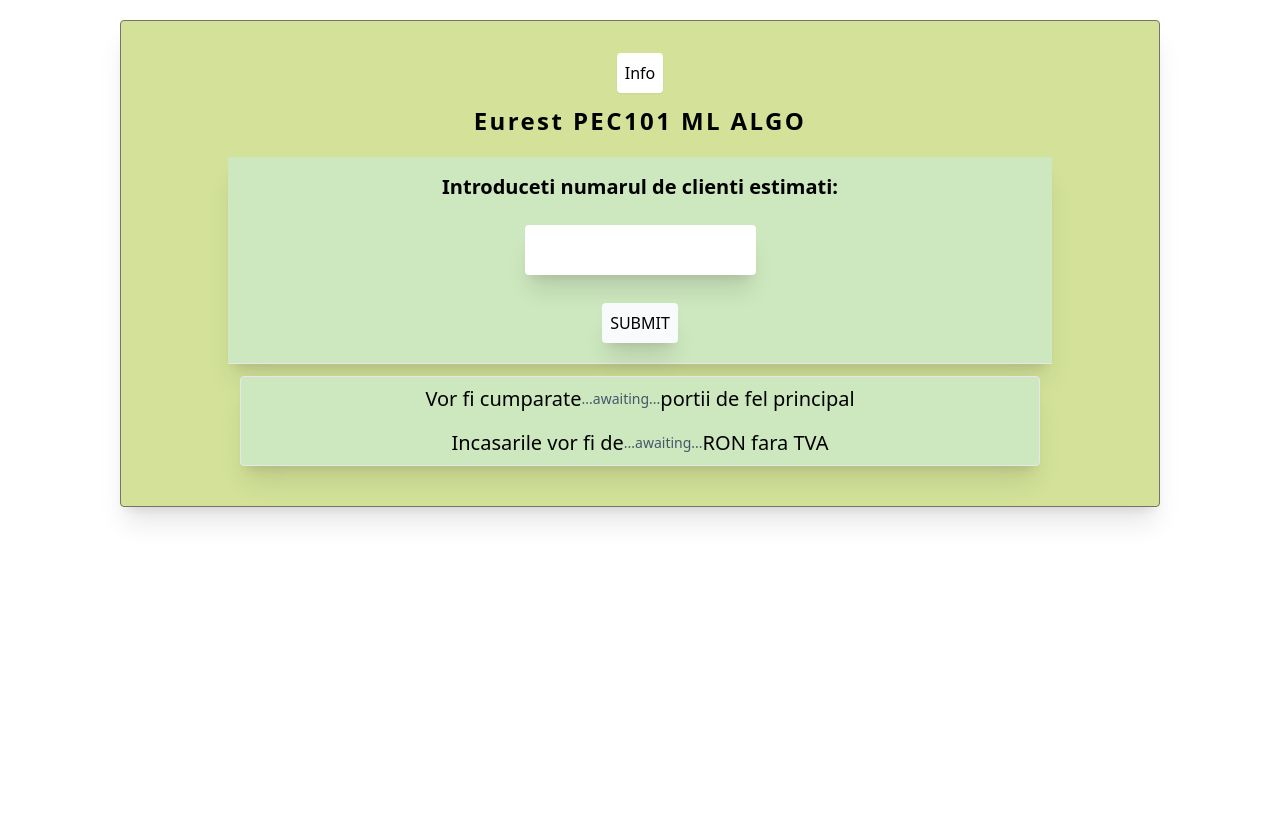
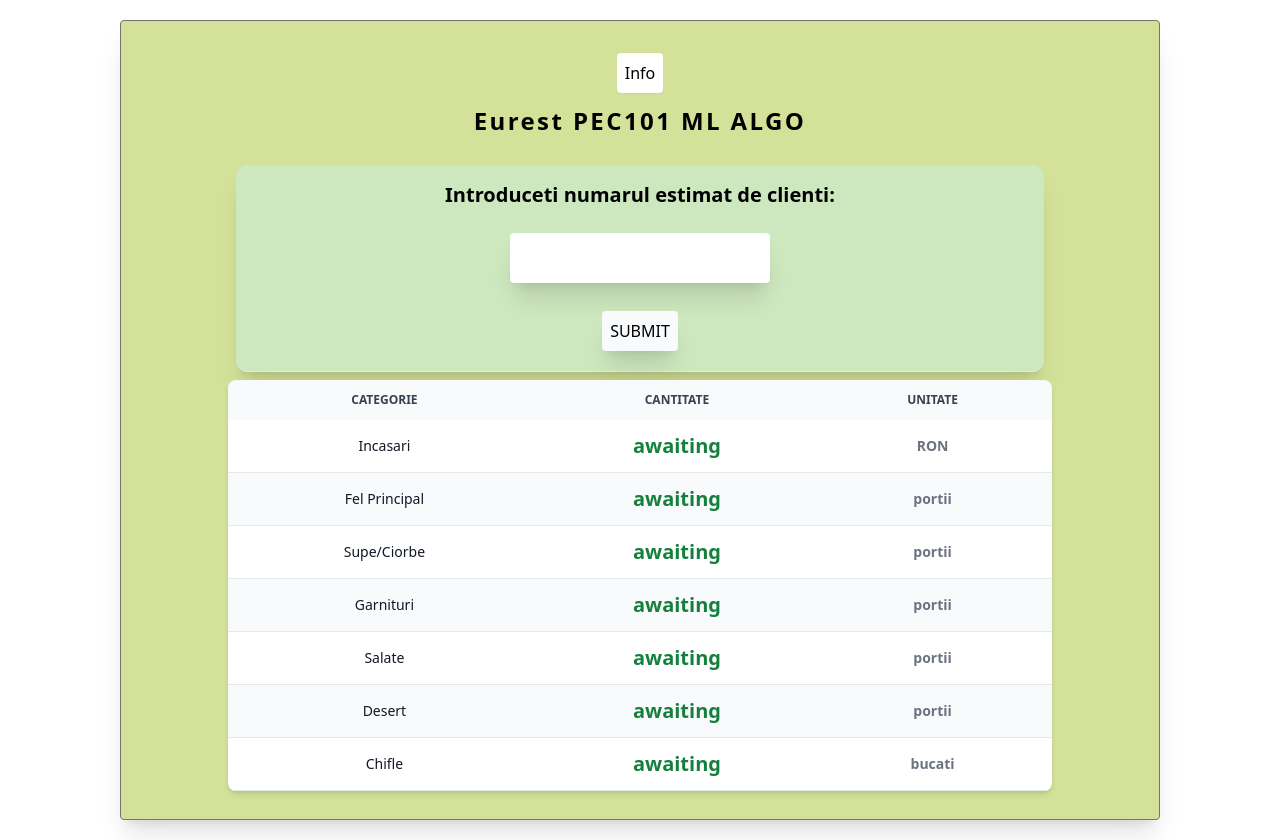
Before and after one commit to robert-burcea/ml-restaurant, a React (Create React App) app: page / in a window 1280 px wide. Before the commit the page ends 800 px from the top, so only its background shows below. Built offline with nearby package versions, Linux system fonts and the light colour scheme; no server answers; the database is empty.

Commit message:
added algo for soups and others

```diff
--- a/src/App.js
+++ b/src/App.js
@@ -12,8 +12,15 @@
 
 function App() {
   const [cx, setCX] = useState();
+  const [cx_sec, setCX_SEC] = useState();
   const [dish, setDish] = useState();
   const [earnings, setEarnings] = useState();
+  const [soup, setSoup] = useState();
+  const [garnish, setGarnish] = useState();
+  const [salad, setSalad] = useState();
+  const [desert, setDesert] = useState();
+  const [bread, setBread] = useState();
+
   const [loadedDish, setLoadedDish] = useState();
   const [loadedCash, setLoadedCash] = useState();
   const [num, setNum] = useState();
@@ -28,10 +35,17 @@
     onSnapshot(colRef, (snapshot) => {
         snapshot.docs.forEach((doc) => {
           setCX(doc.data().cx)
+          setEarnings(doc.data().earnings)
           setDish(doc.data().dish)
-          setEarnings(doc.data().earnings)
+          setCX_SEC(doc.data().cx_sec)
+          setSoup(doc.data().soup)
+          setGarnish(doc.data().garnish)
+          setSalad(doc.data().salad)
+          setDesert(doc.data().desert)
+          setBread(doc.data().bread)
         })
     })
+
     setFetched(true)
   }
 
@@ -44,19 +58,54 @@
     })
 
   const ml = () => {
-    const a = cx.split(' ').map((item) => { return parseInt(item) });
-    const b = dish.split(' ').map((item) => { return parseInt(item) });
-    const c = earnings.split(' ').map((item) => { return parseInt(item) });
+    const cx_modified = cx.split(' ').map((item) => { return parseInt(item) });
+    const earnings_modified = earnings.split(' ').map((item) => { return parseInt(item) });
+    const dish_modified = dish.split(' ').map((item) => { return parseInt(item) });
+    const cx_sec_modified = cx_sec.split(' ').map((item) => { return parseInt(item) });
+    const soup_modified = soup.split(' ').map((item) => { return parseInt(item) });
+    const garnish_modified = garnish.split(' ').map((item) => { return parseInt(item) });
+    const salad_modified = salad.split(' ').map((item) => { return parseInt(item) });
+    const desert_modified = desert.split(' ').map((item) => { return parseInt(item) });
+    const bread_modified = bread.split(' ').map((item) => { return parseInt(item) });
+
     const numberToCheck = parseInt(num);
-     const regressionDish = new SimpleLinearRegression(a, b);
-    const regressionCash = new SimpleLinearRegression(a,c)
+
+    const regressionDish = new SimpleLinearRegression(cx_modified, dish_modified);
+    const regressionCash = new SimpleLinearRegression(cx_modified,earnings_modified);
+    const regressionSoup = new SimpleLinearRegression(cx_sec_modified, soup_modified);
+    const regressionGarnish = new SimpleLinearRegression(cx_sec_modified,garnish_modified);
+    const regressionSalad = new SimpleLinearRegression(cx_sec_modified, salad_modified);
+    const regressionDesert = new SimpleLinearRegression(cx_sec_modified,desert_modified);
+    const regressionBread = new SimpleLinearRegression(cx_sec_modified, bread_modified);
+
+
     const jsonDish = regressionDish.toJSON();
     const jsonCash = regressionCash.toJSON();
+    const jsonSoup = regressionSoup.toJSON();
+    const jsonGarnish = regressionGarnish.toJSON();
+    const jsonSalad = regressionSalad.toJSON();
+    const jsonDesert = regressionDesert.toJSON();
+    const jsonBread = regressionBread.toJSON();
+
     const loadedDish = SimpleLinearRegression.load(jsonDish);
     const loadedCash = SimpleLinearRegression.load(jsonCash);
-    localStorage.setItem('loadedDish',loadedDish);
-    localStorage.setItem('loadedCash',loadedCash);
-    setResult({dishes:Math.floor(loadedDish.predict(numberToCheck)), cash:Math.floor(loadedCash.predict(numberToCheck))})
+    const loadedSoup = SimpleLinearRegression.load(jsonSoup);
+    const loadedGarnish = SimpleLinearRegression.load(jsonGarnish);
+    const loadedSalad = SimpleLinearRegression.load(jsonSalad);
+    const loadedDesert = SimpleLinearRegression.load(jsonDesert);
+    const loadedBread = SimpleLinearRegression.load(jsonBread);
+
+
+    setResult({
+      dishes:Math.floor(loadedDish.predict(numberToCheck)),
+      cash:Math.floor(loadedCash.predict(numberToCheck)),
+      soup:Math.floor(loadedSoup.predict(numberToCheck)),
+      garnish:Math.floor(loadedGarnish.predict(numberToCheck)),
+      salad:Math.floor(loadedSalad.predict(numberToCheck)),
+      desert:Math.floor(loadedDesert.predict(numberToCheck)),
+      bread:Math.floor(loadedBread.predict(numberToCheck)),
+    })
+
     setReady(true);
 }
 
@@ -67,18 +116,61 @@
 
       <div className="mx-auto m-3 p-2 boder shadow-sm bg-white w-fit rounded hover:cursor-pointer hover:scale-105 tippy"><span>Info</span></div><h1 className="text-2xl font-bold mb-3 tracking-widest">Eurest PEC101 ML ALGO</h1>
       <div className="mx-auto max-w-[840px] flex flex-col p-2">
-        <div className="flex flex-col border-b shadow-xl bg-[#CDE7BE]">
-            <p className="text-xl font-bold p-4">Introduceti numarul de clienti estimati:</p>
-            <input className="mx-auto text-center shadow-xl rounded h-[50px] m-2" onChange={(e) => {setNum(e.target.value)}}></input>
+        <div className="flex flex-col border-b shadow-xl bg-[#CDE7BE] m-2 rounded-xl">
+            <p className="text-xl font-bold p-4">Introduceti numarul estimat de clienti:</p>
+            <input className="mx-auto text-center text-lg shadow-xl rounded h-[50px] m-2" onChange={(e) => {setNum(e.target.value)}}></input>
             <button className="mx-auto m-5 p-2 w-min bg-slate-50 rounded shadow-xl hover:scale-110" onClick={() => {ml()}}>SUBMIT</button>
         </div>
 
-        <div className="max-w-[840px] border rounded shadow-xl m-3 bg-[#CDE7BE]">
-          <div className="mx-auto text-xl flex flex-col sm:flex-row justify-center items-center p-2"><p>Vor fi cumparate </p>{ready? <p className="text-3xl p-2 font-bold text-[#2E5EAA]">~{result.dishes}</p> :
-          <div className="text-sm text-slate-600">...awaiting...</div>} <p>portii de fel principal</p></div>
-          <div className="mx-auto text-xl flex flex-col sm:flex-row justify-center items-center p-2"><p>Incasarile vor fi de </p>{ready? <p className="text-3xl p-2 font-bold text-[#2E5EAA]">~{result.cash}</p> :
-          <div className="text-sm text-slate-600">...awaiting...</div>} <p>RON fara TVA</p></div>
-      </div>
+
+          <div className="overflow-x-auto relative shadow-md rounded-lg">
+       <table className="w-full text-sm text-center text-gray-500 dark:text-gray-400 rounded-lg">
+         <thead className="text-xs text-gray-700 uppercase bg-gray-50 dark:bg-gray-700 dark:text-gray-400">
+         <tr>
+           <th scope="col" className="py-3 px-6">Categorie</th>
+           <th scope="col" className="py-3 px-6">Cantitate</th>
+           <th scope="col" className="py-3 px-6">UNITATE</th>
+         </tr>
+         </thead>
+         <tbody>
+          <tr className="bg-white border-b dark:bg-gray-900 dark:border-gray-700 hover:bg-green-100">
+            <th scope="row" className="py-4 px-6 font-medium text-gray-900 whitespace-nowrap dark:text-white">Incasari</th>
+            <th className="text-green-700 text-xl">{ready ? result.cash : <p>awaiting</p>}</th>
+            <th>RON</th>
+          </tr>
+          <tr className="bg-gray-50 border-b dark:bg-gray-800 dark:border-gray-700 hover:bg-green-100">
+            <th scope="row" className="py-4 px-6 font-medium text-gray-900 whitespace-nowrap dark:text-white">Fel Principal</th>
+            <th className="text-green-700 text-xl">{ready ? result.dishes : <p>awaiting</p>}</th>
+            <th>portii</th>
+          </tr>
+          <tr className="bg-white border-b dark:bg-gray-900 dark:border-gray-700 hover:bg-green-100">
+            <th scope="row" className="py-4 px-6 font-medium text-gray-900 whitespace-nowrap dark:text-white">Supe/Ciorbe</th>
+            <th className="text-green-700 text-xl">{ready ? result.soup : <p>awaiting</p>}</th>
+            <th>portii</th>
+          </tr>
+          <tr className="bg-gray-50 border-b dark:bg-gray-800 dark:border-gray-700 hover:bg-green-100">
+            <th scope="row" className="py-4 px-6 font-medium text-gray-900 whitespace-nowrap dark:text-white">Garnituri</th>
+            <th className="text-green-700 text-xl">{ready ? result.garnish : <p>awaiting</p>}</th>
+            <th>portii</th>
+          </tr>
+          <tr className="bg-white border-b dark:bg-gray-900 dark:border-gray-700 hover:bg-green-100">
+            <th scope="row" className="py-4 px-6 font-medium text-gray-900 whitespace-nowrap dark:text-white">Salate</th>
+            <th className="text-green-700 text-xl">{ready ? result.salad : <p>awaiting</p>}</th>
+            <th>portii</th>
+          </tr>
+          <tr className="bg-gray-50 border-b dark:bg-gray-800 dark:border-gray-700 hover:bg-green-100">
+            <th scope="row" className="py-4 px-6 font-medium text-gray-900 whitespace-nowrap dark:text-white">Desert</th>
+            <th className="text-green-700 text-xl">{ready ? result.desert : <p>awaiting</p>}</th>
+            <th>portii</th>
+          </tr>
+          <tr className="bg-white border-b dark:bg-gray-900 dark:border-gray-700 hover:bg-green-100">
+            <th scope="row" className="py-4 px-6 font-medium text-gray-900 whitespace-nowrap dark:text-white">Chifle</th>
+            <th className="text-green-700 text-xl">{ready ? result.bread : <p>awaiting</p>}</th>
+            <th>bucati</th>
+          </tr>
+         </tbody>
+       </table>
+       </div>
 
       </div>
     </div>
```
